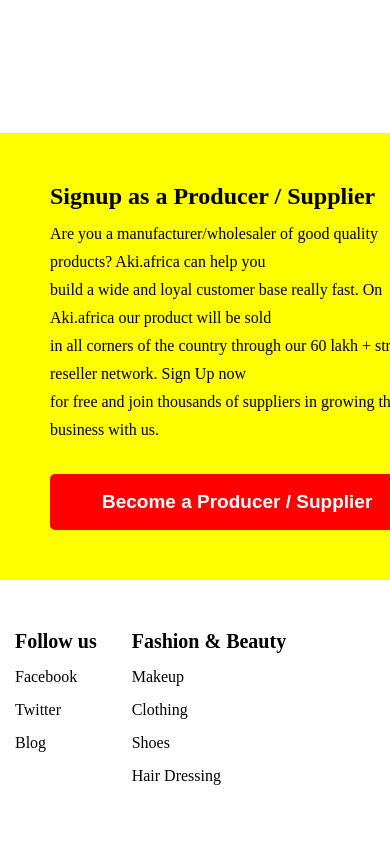
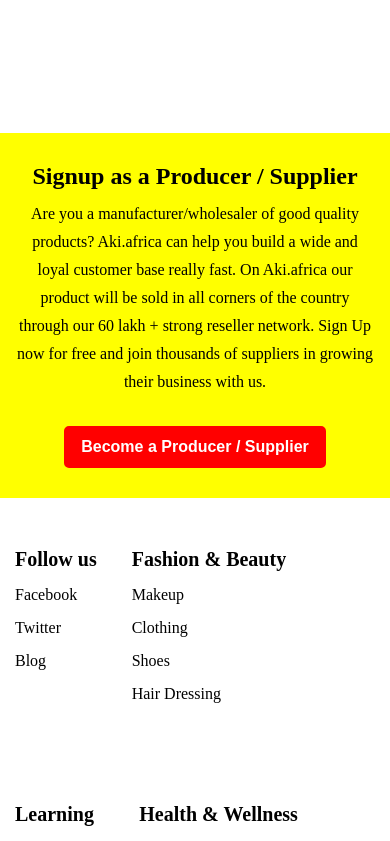
Before and after one commit to willzfrank/Aki, a React (Create React App) app: page / in a window 390 px wide. Shown: the part 5660-6501 px from the top of the page. Built offline with nearby package versions, Linux system fonts and the light colour scheme.

Commit message:
added newsletter css for mobile

```diff
--- a/src/components/Footer/FooterStyles.js
+++ b/src/components/Footer/FooterStyles.js
@@ -1,7 +1,7 @@
 import styled from 'styled-components';
 
 export const FooterContainer = styled.footer`
-  padding: 100px 50px;
+  padding:50px;
 
     @media (max-width: 576px) {
     padding:0;
@@ -18,7 +18,6 @@ export const FooterContainer = styled.footer`
     flex-wrap:wrap;
     gap:35px;
     padding:50px 15px;
-
   }
 
     .followus--container {
@@ -61,6 +60,7 @@ export const FooterBottomContainer = styled.div`
      @media (max-width: 576px) {
       gap:0;
       margin-top:0px;
+      margin-bottom:10px;
       }
 
     .footerbotom--help {
--- a/src/components/Newsletter/Newsletter.jsx
+++ b/src/components/Newsletter/Newsletter.jsx
@@ -7,10 +7,10 @@ const Newsletter = () => {
         <h2>Signup as a Producer / Supplier </h2>
         <p>
           Are you a manufacturer/wholesaler of good quality products? Aki.africa
-          can help you <br /> build a wide and loyal customer base really fast.
-          On Aki.africa our product will be sold <br /> in all corners of the
+          can help you  build a wide and loyal customer base really fast.
+          On Aki.africa our product will be sold  in all corners of the
           country through our 60 lakh + strong reseller network. Sign Up now
-          <br /> for free and join thousands of suppliers in growing their
+           for free and join thousands of suppliers in growing their
           business with us.
         </p>
         <input type="button" value="Become a Producer / Supplier" />
--- a/src/components/Newsletter/NewsletterStyles.js
+++ b/src/components/Newsletter/NewsletterStyles.js
@@ -4,6 +4,14 @@ export const NewsletterContainer = styled.section`
   padding: 50px;
   display: flex;
   background: yellow;
+
+  @media (max-width: 576px) {
+    display:flex;
+    justify-content:center;
+    align-items:center;
+    text-align:center;
+    padding:30px 0px;
+  }
 
   h2 {
     margin-bottom: 10px;
@@ -12,6 +20,10 @@ export const NewsletterContainer = styled.section`
   p {
     line-height: 28px;
     margin-bottom: 30px;
+
+      @media (max-width: 576px) {
+    padding:0 15px;
+  }
   }
 
   input {
@@ -23,5 +35,11 @@ export const NewsletterContainer = styled.section`
     background: red;
     border-radius: 5px;
     cursor: pointer;
+
+    @media (max-width: 576px) {
+    border:2px solid red;
+    padding:10px 15px;
+    font-size: 16px;
+  }
   }
 `;
```
